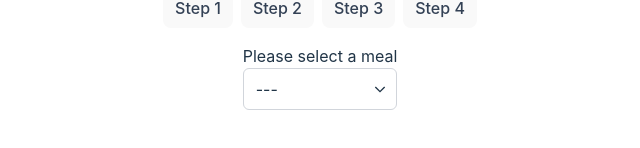
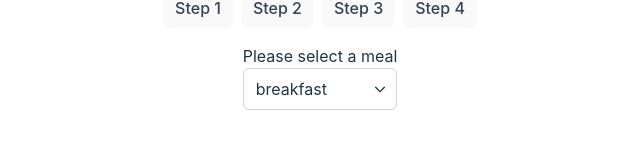
Before and after one commit to devejlee/menu-app, a React app: page / in a window 1280 px wide. Shown: the part 172-320 px from the top of the page, without its empty margins (320-960 px from the left). Built offline with nearby package versions, Linux system fonts and the light colour scheme; the HTML template or start-up script is replaced by a standard one.

Commit message:
add selectedMeal and updateSelectedMeal to store

```diff
--- a/src/components/Dropdown/Dropdown.tsx
+++ b/src/components/Dropdown/Dropdown.tsx
@@ -1,4 +1,5 @@
 import { useState } from 'react';
+import { useDishesStore } from '../../store/dishesStore';
 import { Dish, Meal, Restaurant } from '../../types';
 
 interface DropdownProps {
@@ -7,11 +8,22 @@ interface DropdownProps {
 }
 
 const Dropdown = ({ options, optionType }: DropdownProps) => {
+  const selectedMeal = useDishesStore(state => state.selectedMeal);
+  const updateSelectedMeal = useDishesStore(state => state.updateSelectedMeal);
+
   const [selected, setSelected] = useState('');
   const [isOpen, setIsOpen] = useState(false);
 
   const handleDropdown = () => {
     setIsOpen((open) => !open);
+  }
+
+  const handleSelect = (optionName: string) => {
+    setSelected(optionName);
+    setIsOpen(false);
+    if (optionType === 'meal') {
+      updateSelectedMeal(optionName as Meal)
+    }
   }
 
   return (
@@ -22,7 +34,7 @@ const Dropdown = ({ options, optionType }: DropdownProps) => {
         aria-expanded={isOpen}
         onClick={handleDropdown}
       >
-        <span>{selected || '---'}</span>
+        <span>{selectedMeal ? selectedMeal : selected || '---'}</span>
         <span className="absolute inset-y-0 right-0 flex items-center pr-2 pointer-events-none">
           <svg className="w-4 h-4 ml-2" aria-hidden="true" fill="none" stroke="currentColor" viewBox="0 0 24 24" xmlns="http://www.w3.org/2000/svg">
             <path strokeWidth="2" d="M19 9l-7 7-7-7" />
@@ -66,8 +78,7 @@ const Dropdown = ({ options, optionType }: DropdownProps) => {
                     role="option"
                     aria-selected={optionName === selected}
                     onClick={() => {
-                      setSelected(optionName);
-                      setIsOpen(false);
+                      handleSelect(optionName)
                     }}
                   >
                     {optionName}
--- a/src/components/StepOne/StepOne.tsx
+++ b/src/components/StepOne/StepOne.tsx
@@ -1,10 +1,12 @@
 import Dropdown from '../Dropdown/Dropdown';
+import { Meal } from '../../types';
 
 const StepOne = () => {
+  const meals: Meal[] = ['breakfast', 'lunch', 'dinner'];
   return (
     <main className='mt-4'>
       <p>Please select a meal</p>
-      <Dropdown options={['breakfast', 'lunch', 'dinner']} optionType='meal' />
+      <Dropdown options={meals} optionType='meal' />
     </main>
   );
 }
--- a/src/store/dishesStore.ts
+++ b/src/store/dishesStore.ts
@@ -9,6 +9,7 @@ export const useDishesStore = create<DishesState>()(
         dishes: [],
         isLoading: false,
         error: '',
+        selectedMeal: 'breakfast',
         fetchDishes: async () => {
           try {
             set({ isLoading: true, error: '' });
@@ -25,7 +26,10 @@ export const useDishesStore = create<DishesState>()(
           } finally {
             set({ isLoading: false});
           }
-        }
+        },
+        updateSelectedMeal: (meal) => {
+          set({ selectedMeal: meal });
+        },
       }),
       {
         name: 'dishes-storage',
--- a/src/types/index.ts
+++ b/src/types/index.ts
@@ -13,5 +13,7 @@ export interface DishesState {
   dishes: Dish[];
   isLoading: boolean;
   error: string;
+  selectedMeal: Meal,
   fetchDishes: () => void
+  updateSelectedMeal: (meal: Meal) => void
 }
```
